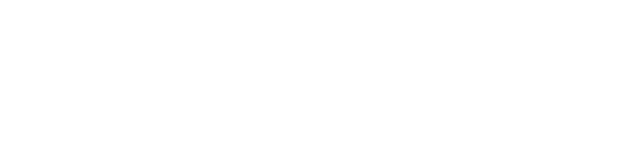
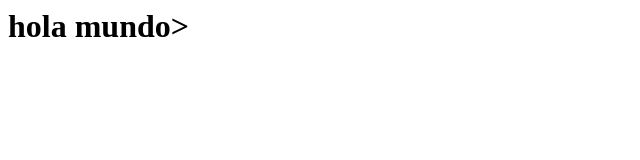
Before and after one commit to Maggyver2410/PruebaGit, a plain HTML site: page index.html in a window 1280 px wide. Shown: the whole page, without its empty margins (0-640 px from the left). Drawn offline with Linux system fonts and the light colour scheme.

Commit message:
agregando titulo2

```diff
--- a/index.html
+++ b/index.html
@@ -1 +1,3 @@
-<html></html>
+<html>
+<h1> hola mundo> </h1>
+</html>
```
